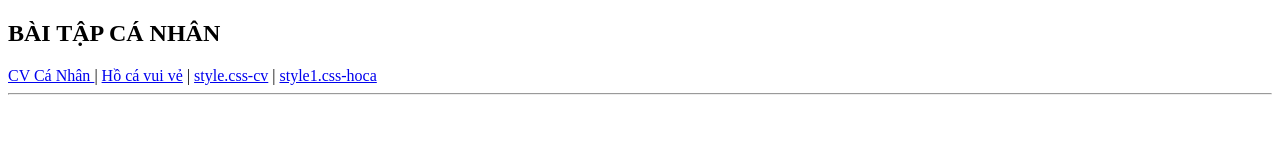
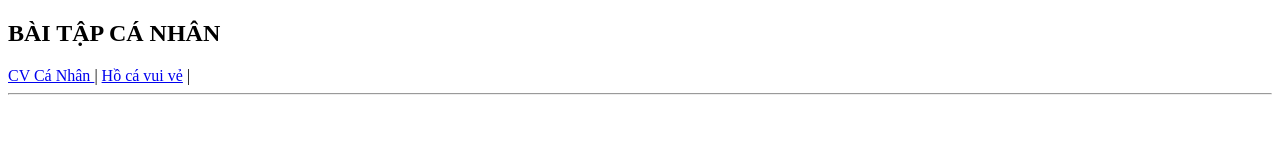
Before and after one commit to nguyenthaikha/KHA, a plain HTML site: page index.html in a window 1280 px wide. Drawn offline with Linux system fonts and the light colour scheme.

Commit message:
Update index.html

```diff
--- a/index.html
+++ b/index.html
@@ -10,8 +10,6 @@
   <nav>
     <a href="cv.html" target="_blank">CV Cá Nhân </a> |
     <a href="ho_ca_vui_ve.html" target="_blank">Hồ cá vui vẻ</a> |
-    <a href="style.css" target="_blank">style.css-cv</a> |
-    <a href="style1.css" target="_blank">style1.css-hoca</a>
   </nav>
   <hr>
 </body>
```
